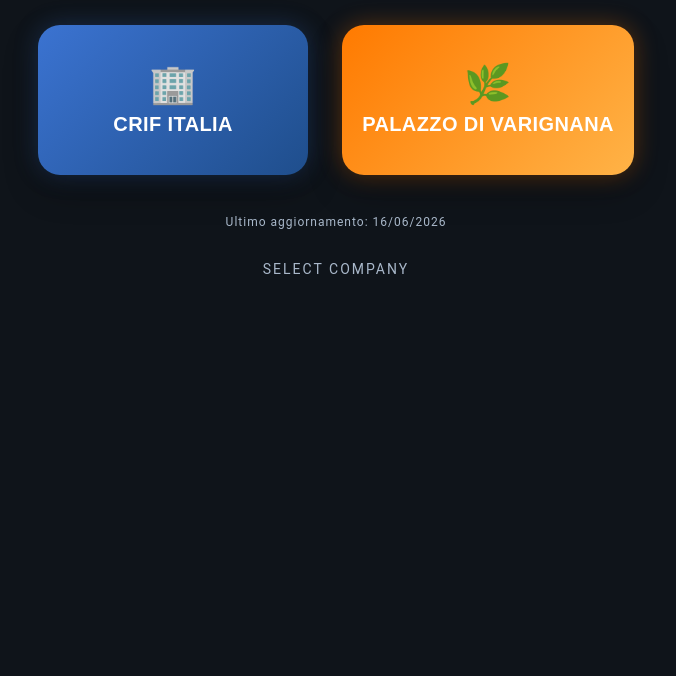
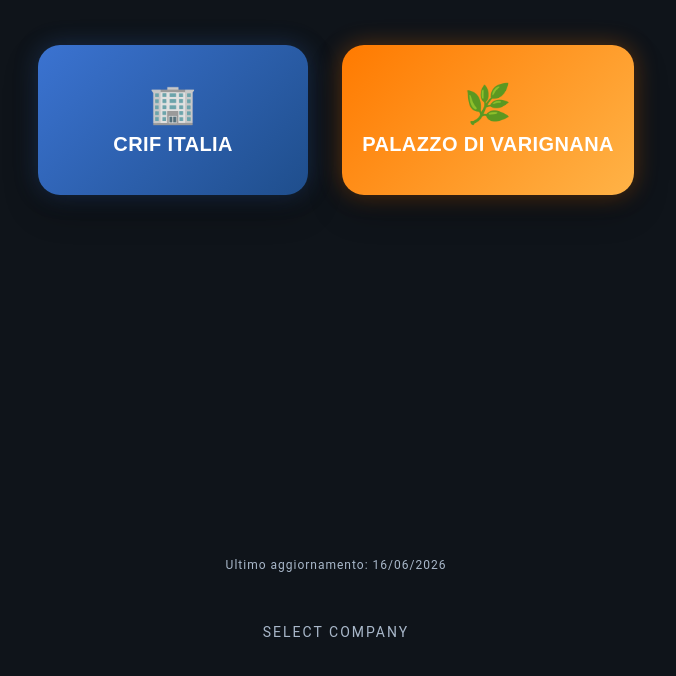
Before and after one commit to pasquiluca/dashboard-energy, a plain HTML site: page index.html in a window 1280 px wide. Shown: the part 180-856 px from the top of the page, without its empty margins (304-980 px from the left). Before the commit the page ends 800 px from the top, so only its background shows below. Drawn offline with nearby package versions, Linux system fonts and the light colour scheme.

Commit message:
Add files via upload

```diff
--- a/index.html
+++ b/index.html
@@ -522,6 +522,25 @@
   background: var(--surface-dark) !important;
   color: var(--text-dark) !important;
   border: 1px solid rgba(255,255,255,0.08) !important;
+}
+</style>
+
+
+<style>
+/* Last update fixed date block positioned at the bottom of the homepage */
+#homeContainer {
+  min-height: 100vh;
+  display: flex;
+  flex-direction: column;
+}
+#lastUpdate {
+  margin-top: auto !important;
+  padding-top: 40px;
+  padding-bottom: 20px;
+  text-align: center;
+  font-size: 12px;
+  color: #a9b8ca;
+  letter-spacing: 1px;
 }
 </style>
 
@@ -1178,14 +1197,8 @@
 
 <script>
 document.addEventListener('DOMContentLoaded', () => {
-  const today = new Date();
-  const formatted =
-    String(today.getDate()).padStart(2,'0') + '/' +
-    String(today.getMonth()+1).padStart(2,'0') + '/' +
-    today.getFullYear();
-
   const el = document.getElementById('lastUpdate');
-  if(el) el.innerText = "Ultimo aggiornamento: " + formatted;
+  if (el) el.innerText = 'Ultimo aggiornamento: 16/06/2026';
 });
 </script>
 
```
